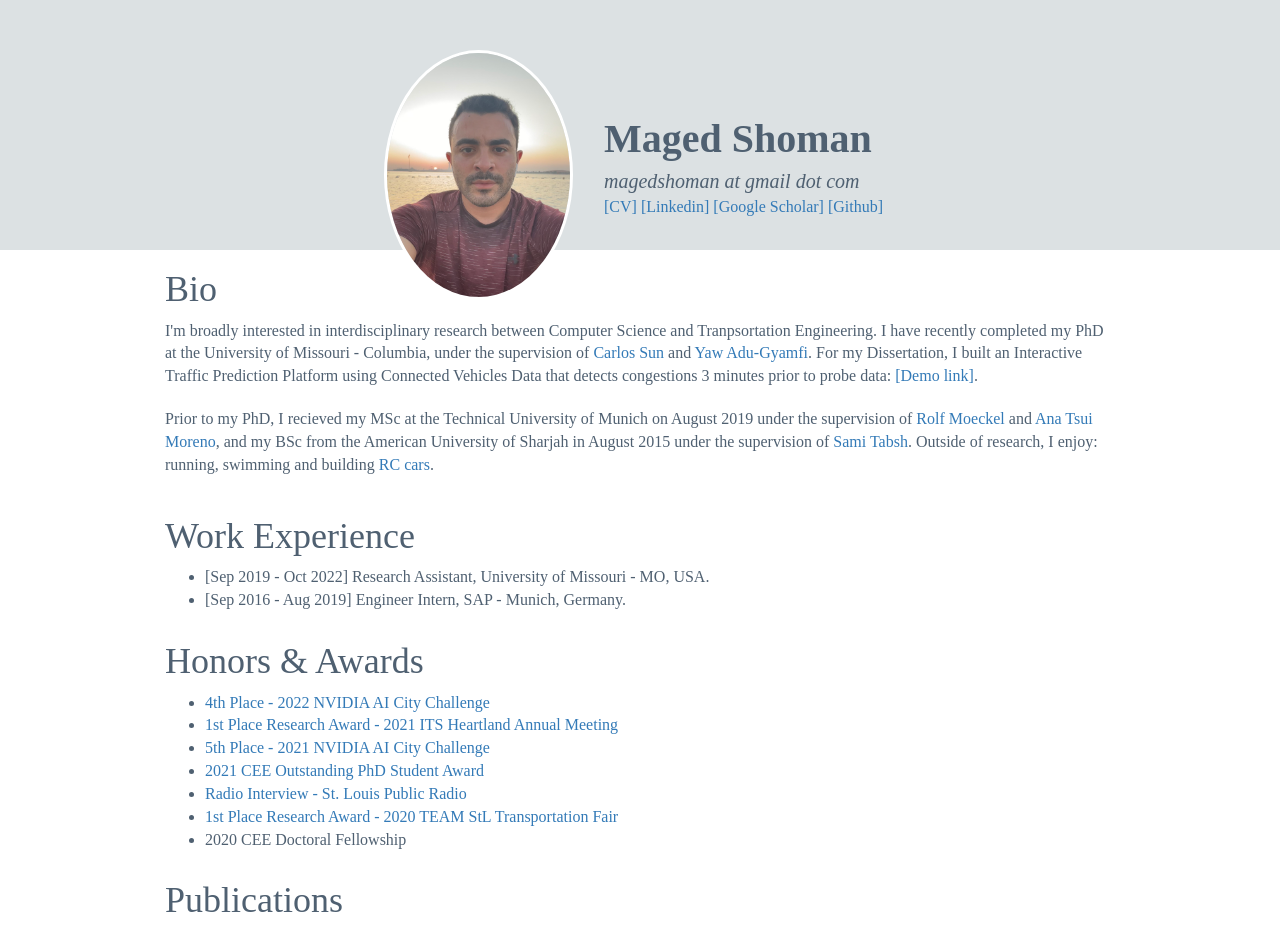
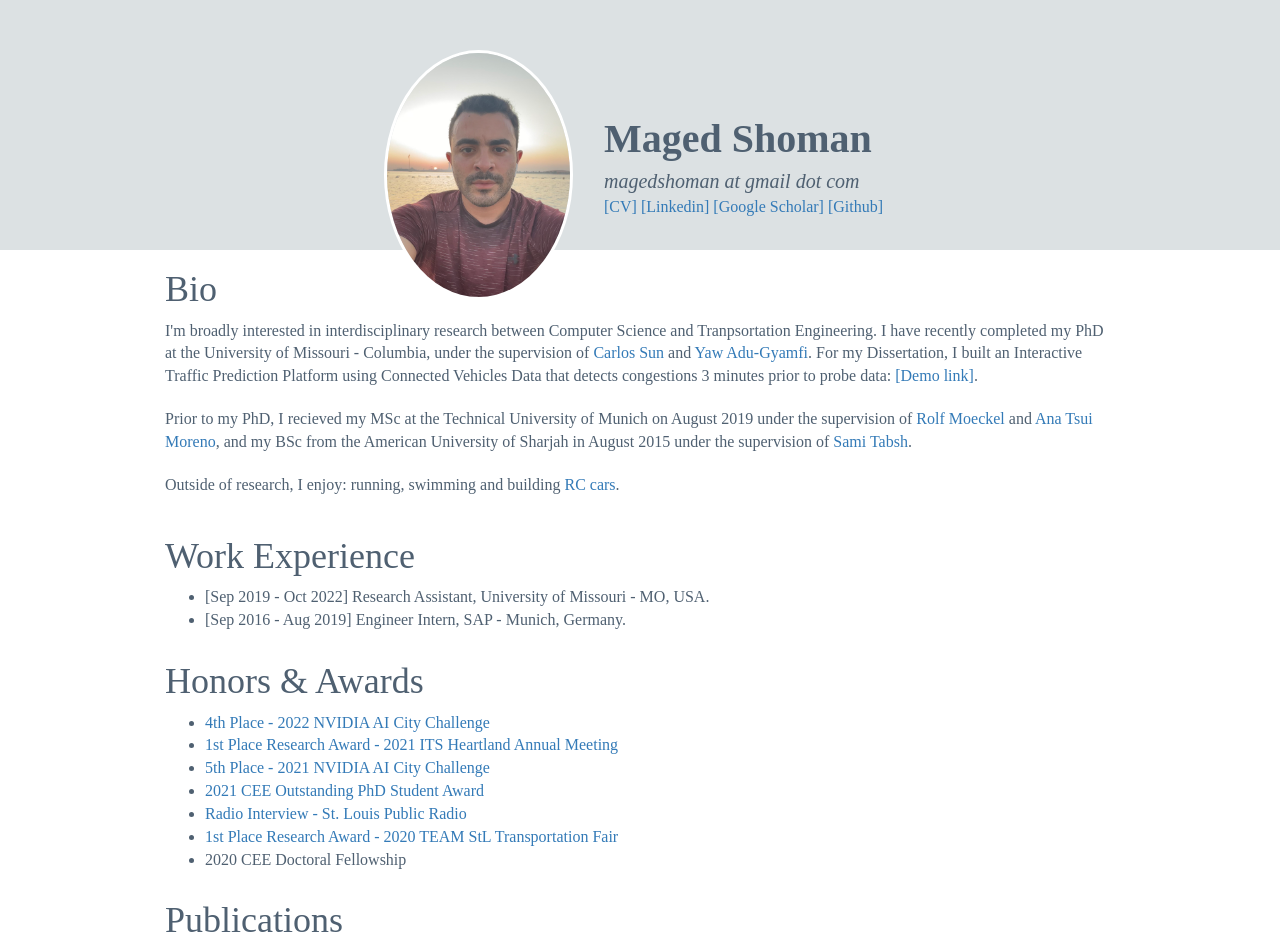
Before and after one commit to magedshoman7/website, a plain HTML site: page index.html in a window 1280 px wide. Shown: the top 944 px of the page. Drawn offline with Linux system fonts and the light colour scheme.

Commit message:
Update index.html

```diff
--- a/index.html
+++ b/index.html
@@ -116,6 +116,8 @@
           </div>
           <div class='vspace'>
             Prior to my PhD, I recieved my MSc at the Technical University of Munich on August 2019 under the supervision of <a href="https://www.professoren.tum.de/en/moeckel-rolf" target='_blank'> Rolf Moeckel</a> and <a href="https://www.mos.ed.tum.de/tb/team/am/" target='_blank'> Ana Tsui Moreno</a>, and my BSc from the American University of Sharjah in August 2015 under the supervision of <a href="https://www.aus.edu/faculty/sami-tabsh" target='_blank'> Sami Tabsh</a>.
+          </div>
+          <div class='vspace'>
             Outside of research, I enjoy: running, swimming and building <a href="https://www.emirates247.com/sports/other/shoman-brothers-win-red-bull-can-racing-finale-2011-10-30-1.426059" target='_blank'> RC cars</a>.
           </div>
         </div>
```
